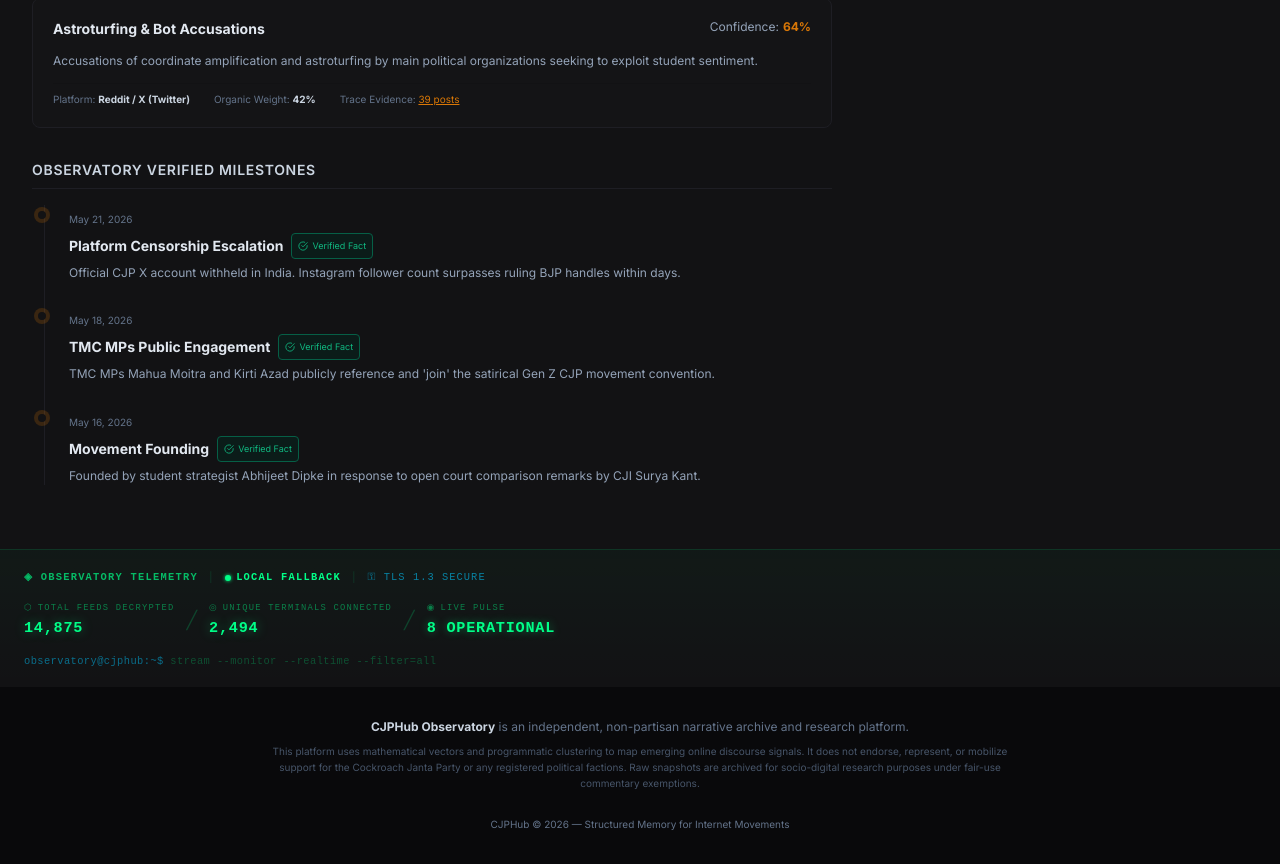
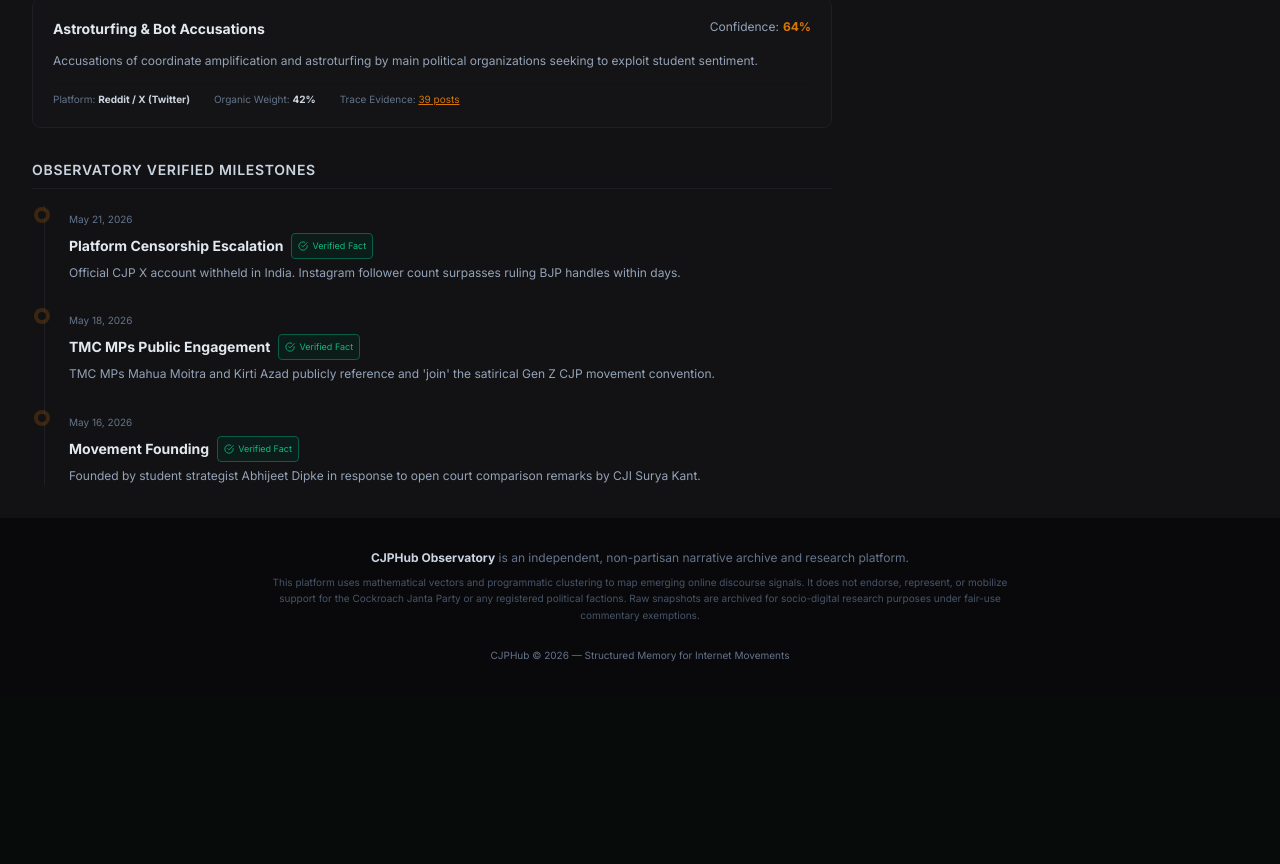
Before and after one commit to bugtrainer/CJP, a Next.js app in the folder frontend/: page / in a window 1280 px wide. Shown: the part 1743-2607 px from the top of the page. After the commit the page ends 2438 px from the top, so only its background shows below. Built offline with nearby package versions, Linux system fonts and the light colour scheme; no server answers.

Commit message:
feat(ui): remove observatory telemetry section

```diff
--- a/frontend/src/app/page.tsx
+++ b/frontend/src/app/page.tsx
@@ -26,7 +26,6 @@ import {
   AlertTriangle,
   BarChart3
 } from "lucide-react";
-import ObservatoryTelemetry from "@/components/ObservatoryTelemetry";
 
 const fadeIn = {
   hidden: { opacity: 0, y: 12 },
@@ -829,8 +828,6 @@ export default function Home() {
         </div>
       </main>
 
-      {/* ── Observatory Telemetry & Traffic ── */}
-      <ObservatoryTelemetry />
 
       {/* Footer safe disclaimer */}
       <footer className="border-t border-slate-900 bg-[#09090b] py-8 text-center text-xs text-slate-500 px-4">
```
